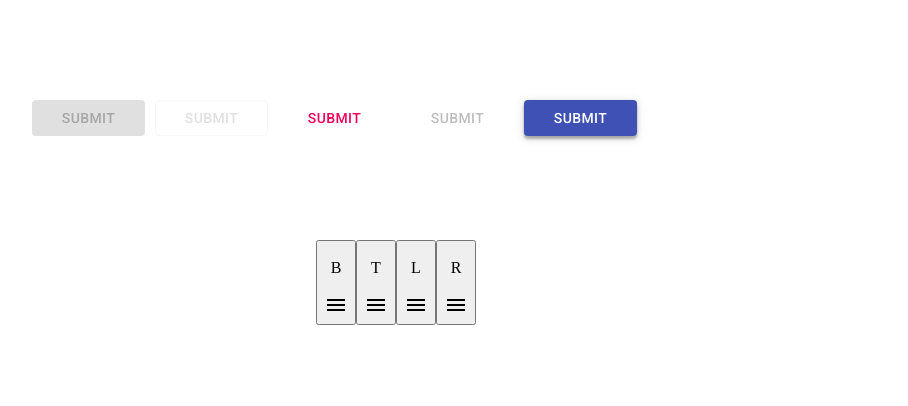
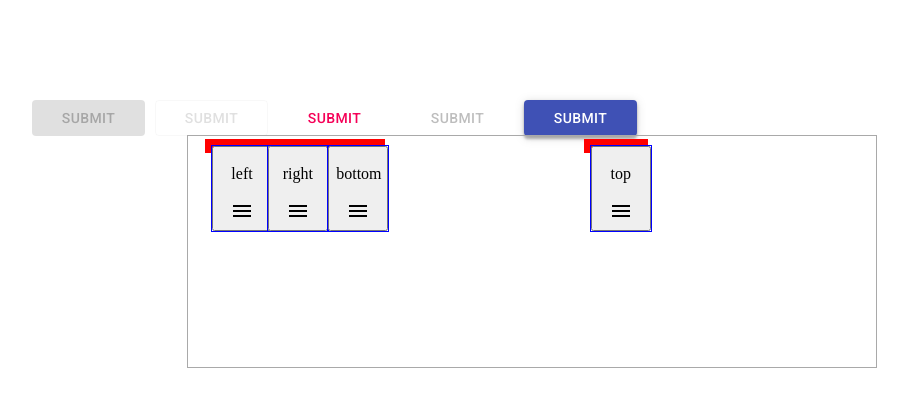
Before and after one commit to z123fg/antraui, a React (Create React App) app: page / in a window 1280 px wide. Shown: the top 406 px of the page, without its empty margins (68-976 px from the left). Built offline with nearby package versions, Linux system fonts and the light colour scheme.

Commit message:
Refactor the code

```diff
--- a/src/App.scss
+++ b/src/App.scss
@@ -36,3 +36,13 @@
     transform: rotate(360deg);
   }
 }
+
+.drawer {
+  display: flex;
+  position: fixed;
+  left: 20%;
+  width: 50%;
+  outline: darkgray solid 0.5mm;
+  padding: 10px 24px;
+  float: left;
+}
--- a/src/App.tsx
+++ b/src/App.tsx
@@ -6,6 +6,7 @@ import MyDrawer from "./components/MyDrawer/MyDrawer";
 
 function App() {
   return (
+    <div>
       <div style={{ display: "flex", gap: "10px" }}>
         <MyButton
           onClick={() => {
@@ -54,7 +55,13 @@ function App() {
         >
           SUBMIT
         </MyButton>
-      <MyDrawer></MyDrawer>
+      </div>
+      <div className="drawer">
+        <MyDrawer direction="left"></MyDrawer>
+        <MyDrawer direction="right"></MyDrawer>
+        <MyDrawer direction="bottom"></MyDrawer>
+        <MyDrawer direction="top"></MyDrawer>
+      </div>
     </div>
   );
 }
--- a/src/components/MyDrawer/MyDrawer.tsx
+++ b/src/components/MyDrawer/MyDrawer.tsx
@@ -19,7 +19,7 @@ interface IMyDrawerProps {
 
 const MyDrawer: FC<IMyDrawerProps> = ({
   //open = false,
-  direction = "top",
+  direction = "bottom",
   children,
   onClick,
 }) => {
@@ -31,49 +31,47 @@ const MyDrawer: FC<IMyDrawerProps> = ({
     right: false,
   });
   const [currentDir, setCurrendir] = useState(direction);
+
   const onCloseBottom = (e: MouseEvent) => {
-    console.log("openDrawer ", openDrawer);
-    setCurrendir(() => "bottom");
+    //console.log("current Dir ", currentDir);
+    //console.log("openDrawer ", openDrawer);
+    if (direction == "bottom") {
+      console.log("bottom direction ", direction);
+      setCurrendir("bottom");
       setOpendrawer((prev) => {
         return { ...prev, bottom: !openDrawer.bottom };
       });
-  };
-
-  const onCloseTop = (e: MouseEvent) => {
-    console.log("openDrawer ", openDrawer);
-    setCurrendir(() => "top");
+    } else if (direction == "top") {
+      console.log("top direction ", direction);
+      setCurrendir("top");
       setOpendrawer((prev) => {
         return {
           ...prev,
           top: !openDrawer.top,
         };
       });
-  };
-
-  const onCloseLeft = (e: MouseEvent) => {
+    } else if (direction == "left") {
       console.log("openDrawer ", openDrawer);
-    setCurrendir(() => "left");
+      setCurrendir("left");
       setOpendrawer((prev) => {
         return {
           ...prev,
           left: !openDrawer.left,
         };
       });
-  };
-
-  const onCloseRight = (e: MouseEvent) => {
-    console.log("openDrawer ", openDrawer);
-    setCurrendir(() => "right");
+    } else if (direction == "right") {
+      setCurrendir("right");
       setOpendrawer((prev) => {
         return {
           ...prev,
           right: !openDrawer.right,
         };
       });
+    }
   };
 
   const constructClassName: () => string = () => {
-    console.log("currentDir ", currentDir);
+    //console.log("currentDir ", currentDir);
     type ObjectKey = keyof typeof openDrawer;
     const myDir = currentDir as ObjectKey;
     var openState = openDrawer[myDir];
@@ -87,26 +85,14 @@ const MyDrawer: FC<IMyDrawerProps> = ({
 
   return (
     <div>
-      <div className="btn-group">
-        <button onClick={onCloseBottom}>
-          <p>B</p>
-          <MenuIcon className="button" id="button" />
-        </button>
-        <button onClick={onCloseTop}>
-          <p>T</p>
-          <MenuIcon className="button" id="button" />
-        </button>
-        <button onClick={onCloseLeft}>
-          <p>L</p>
-          <MenuIcon className="button" id="button" />
-        </button>
-        <button onClick={onCloseRight}>
-          <p>R</p>
+      <div className="btn-dirs">
+        <button onClick={onCloseBottom} className="btn-dir">
+          <p>{direction}</p>
           <MenuIcon className="button" id="button" />
         </button>
       </div>
 
-      <nav id="drawer" className={constructClassName()}>
+      <nav className={constructClassName()}>
         <ul id="drawer-container" className={constructUlClassName()}>
           <li>{constructClassName()}</li>
           <li>Item Two</li>
--- a/src/components/MyDrawer/_MyDrawer.scss
+++ b/src/components/MyDrawer/_MyDrawer.scss
@@ -2,10 +2,17 @@
 @use "../../scss/mixin";
 
 /***************** Button Group *******************/
-.btn-group {
+.btn-dir {
   position: fixed;
-  left: 30%;
-  top: 30%;
+  width: 60px;
+  outline: blue solid 0.5mm;
+}
+
+.btn-dirs {
+  width: 50px;
+  outline: red solid 2mm;
+  display: flex;
+  justify-content: space-between;
 }
 
 /***************** Bottom *******************/
```
Lines whose indentation alone changed are shown as unchanged.
